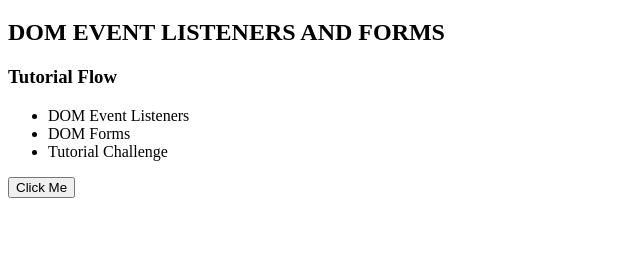
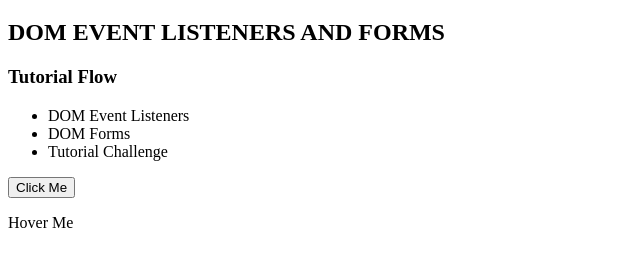
Before and after one commit to TheGodFaith-21/JavaScript-Tutorial-15, a plain HTML site: page index.html in a window 1280 px wide. Shown: the part 61-328 px from the top of the page, without its empty margins (0-640 px from the left). Drawn offline with Linux system fonts and the light colour scheme.

Commit message:
code script on mouse over

```diff
--- a/index.html
+++ b/index.html
@@ -19,6 +19,7 @@
 
     <button onclick="submit()">Click Me</button>
 </body>
+<p onmouseover="mHov()" onmouseout="mHov()">Hover Me</p>
 
     <script src="script.js"></script>
 </html>
--- a/script.js
+++ b/script.js
@@ -20,3 +20,12 @@ function submit(){
     title.innerHTML="JavaScript Tutorial 15";
     alert("H1 Change");
 }
+console.log('');
+console.log("ONMOUSEOVER EVENT LISTENER");
+console.log('');
+
+function mHov(){
+    let title = document.querySelector(".title");
+    title.innerHTML="You Hover the text";
+    alert("Hover This");
+}
```
